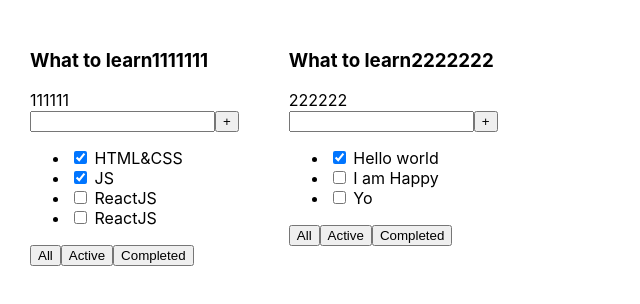
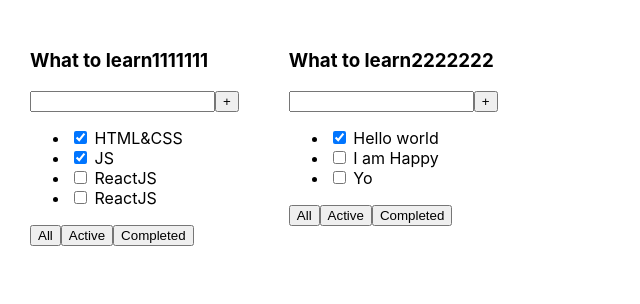
Before and after one commit to suveiko/todolistTs, a React (Create React App) app: page / in a window 1280 px wide. Shown: the top 304 px of the page, without its empty margins (0-640 px from the left). Built offline with nearby package versions, Linux system fonts and the light colour scheme.

Commit message:
First commit

```diff
--- a/src/App.tsx
+++ b/src/App.tsx
@@ -16,8 +16,8 @@ function App() {
     ]
     return (
         <div className="App">
-            <Todolist title={'What to learn1111111'} name1={111111} tasks={tasks1}/>
-            <Todolist title={'What to learn2222222'} name2={'222222'} tasks={tasks2}/>
+            <Todolist title={'What to learn1111111'} tasks={tasks1}/>
+            <Todolist title={'What to learn2222222'} tasks={tasks2}/>
         </div>
     );
 }
--- a/src/Todolist.tsx
+++ b/src/Todolist.tsx
@@ -2,8 +2,6 @@ import React from "react";
 
 type TodolistPropsType = {
     title: string
-    name1?: number
-    name2?: string
     tasks: Array<inArrayType>
 }
 
@@ -18,8 +16,6 @@ export const Todolist = (props:TodolistPropsType) => {
     return (
         <div>
             <h3>{props.title}</h3>
-            <div>{props.name1}</div>
-            <div>{props.name2}</div>
             <div>
                 <input/>
                 <button>+</button>
```
